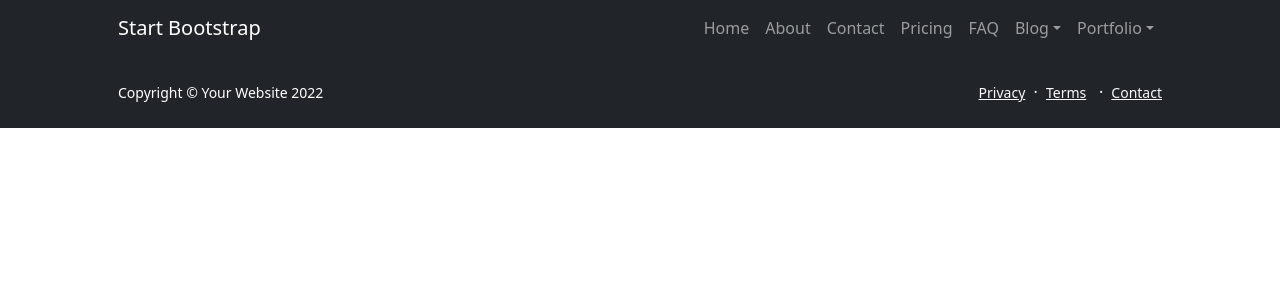
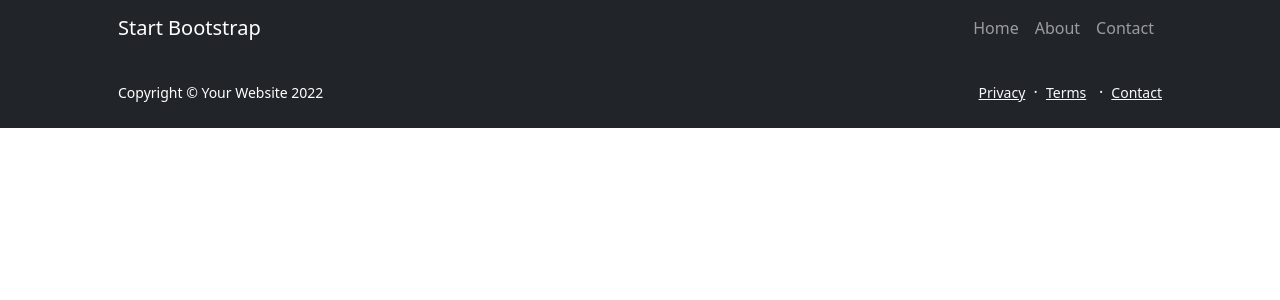
Before and after one commit to mdomeracki231994/mcdev_com, a Django app: page /about/ in a window 1280 px wide. Shown: the top 300 px of the page. Run offline with Django 4.2, Linux system fonts and the light colour scheme; some libraries are stand-ins or nearby versions.

Commit message:
Remove nav link items

```diff
--- a/templates/base.html
+++ b/templates/base.html
@@ -25,22 +25,6 @@
                     <li class="nav-item"><a class="nav-link" href="{% url "home" %}">Home</a></li>
                     <li class="nav-item"><a class="nav-link" href="{% url "about" %}">About</a></li>
                     <li class="nav-item"><a class="nav-link" href="{% url "contact" %}">Contact</a></li>
-                    <li class="nav-item"><a class="nav-link" href="pricing.html">Pricing</a></li>
-                    <li class="nav-item"><a class="nav-link" href="faq.html">FAQ</a></li>
-                    <li class="nav-item dropdown">
-                        <a class="nav-link dropdown-toggle" id="navbarDropdownBlog" href="#" role="button" data-bs-toggle="dropdown" aria-expanded="false">Blog</a>
-                        <ul class="dropdown-menu dropdown-menu-end" aria-labelledby="navbarDropdownBlog">
-                            <li><a class="dropdown-item" href="blog-home.html">Blog Home</a></li>
-                            <li><a class="dropdown-item" href="blog-post.html">Blog Post</a></li>
-                        </ul>
-                    </li>
-                    <li class="nav-item dropdown">
-                        <a class="nav-link dropdown-toggle" id="navbarDropdownPortfolio" href="#" role="button" data-bs-toggle="dropdown" aria-expanded="false">Portfolio</a>
-                        <ul class="dropdown-menu dropdown-menu-end" aria-labelledby="navbarDropdownPortfolio">
-                            <li><a class="dropdown-item" href="portfolio-overview.html">Portfolio Overview</a></li>
-                            <li><a class="dropdown-item" href="portfolio-item.html">Portfolio Item</a></li>
-                        </ul>
-                    </li>
                 </ul>
             </div>
         </div>
```
